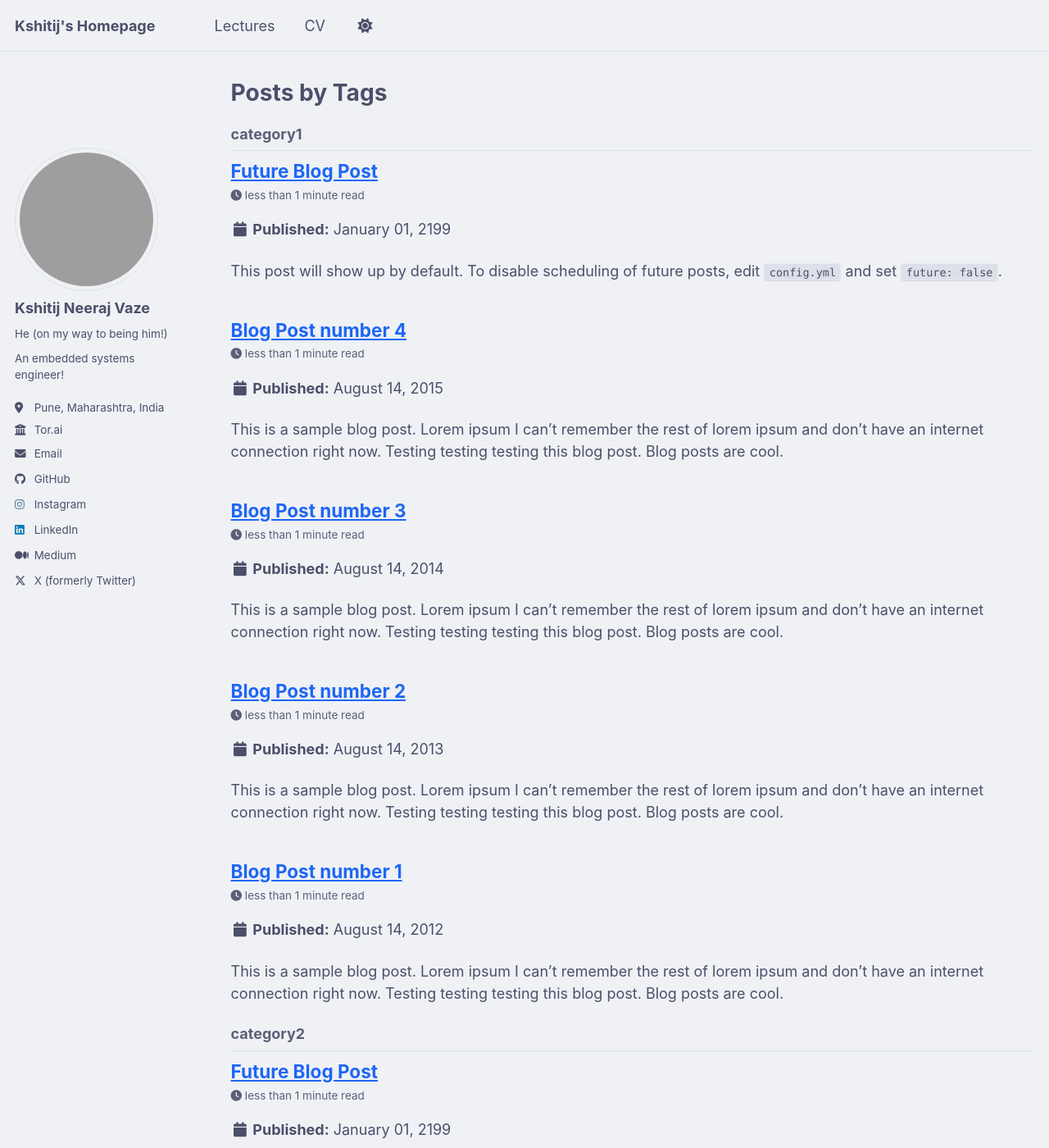
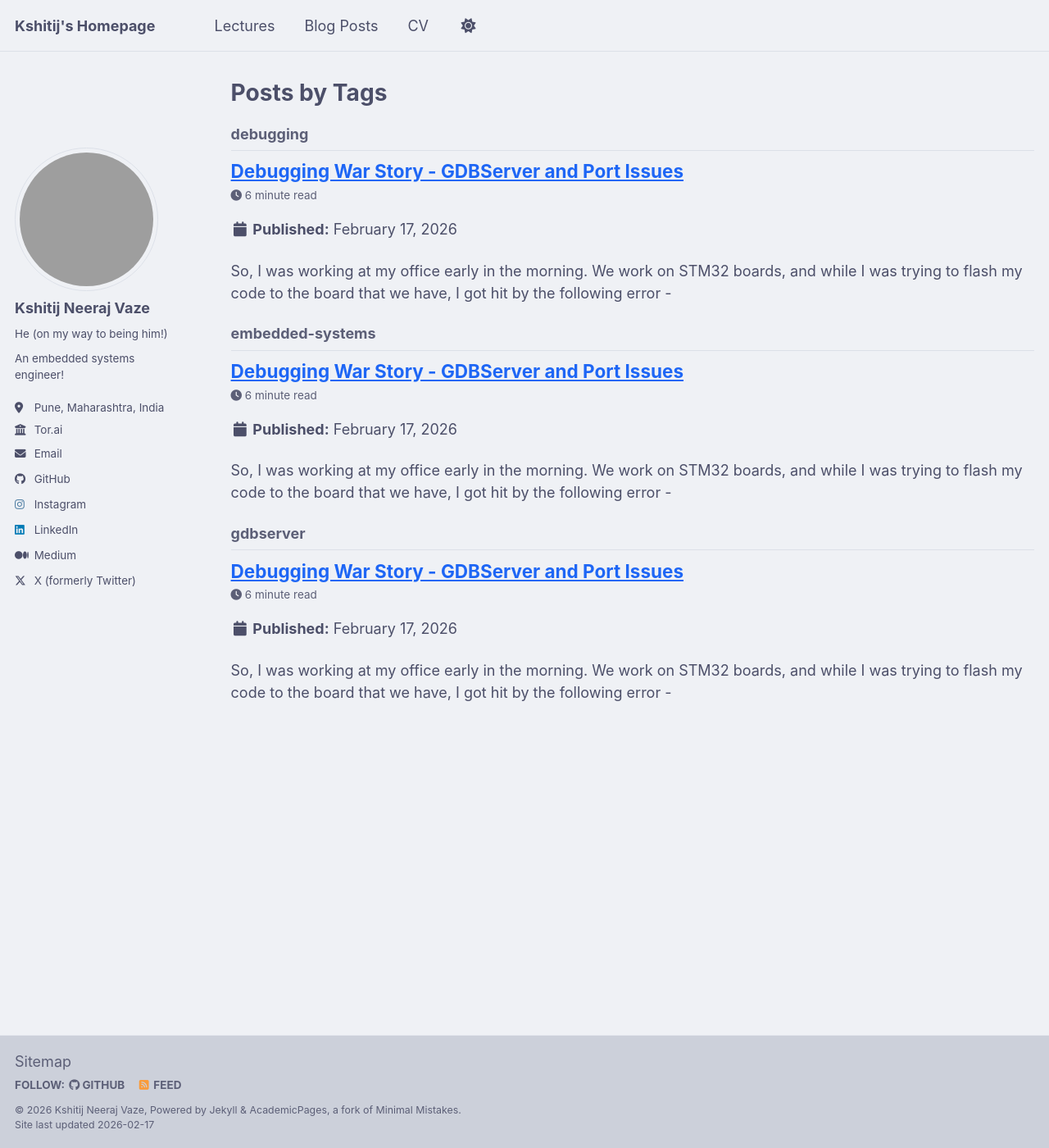
Before and after one commit to dubistweltmeister05/dubistweltmeister05.github.io, a Jekyll site: the page built from _pages/tag-archive.html, in a window 1280 px wide and 1400 px high. Shown: the whole window at 82% size. Built offline with Jekyll 4.4.1, drawn with Linux system fonts in a browser that asks for light colours; a script bundle is joined from its source files by our own code; library files that are not in the unit come from our copies; some of the changed text lies outside the part shown.

Commit message:
First blog is Up

````diff
--- a/_data/navigation.yml
+++ b/_data/navigation.yml
@@ -20,8 +20,8 @@ main:
   # - title: "Portfolio"
   #   url: /portfolio/
 
-  # - title: "Blog Posts"
-  #   url: /year-archive/
+  - title: "Blog Posts"
+    url: /year-archive/
 
   - title: "CV"
     url: /cv/
--- a/_posts/2012-08-14-blog-post-1.md
+++ /dev/null
@@ -1,20 +0,0 @@
----
-title: 'Blog Post number 1'
-date: 2012-08-14
-permalink: /posts/2012/08/blog-post-1/
-tags:
-  - cool posts
-  - category1
-  - category2
----
-
-This is a sample blog post. Lorem ipsum I can't remember the rest of lorem ipsum and don't have an internet connection right now. Testing testing testing this blog post. Blog posts are cool.
-
-Headings are cool
-======
-
-You can have many headings
-======
-
-Aren't headings cool?
-------
--- a/_posts/2013-08-14-blog-post-2.md
+++ /dev/null
@@ -1,20 +0,0 @@
----
-title: 'Blog Post number 2'
-date: 2013-08-14
-permalink: /posts/2013/08/blog-post-2/
-tags:
-  - cool posts
-  - category1
-  - category2
----
-
-This is a sample blog post. Lorem ipsum I can't remember the rest of lorem ipsum and don't have an internet connection right now. Testing testing testing this blog post. Blog posts are cool.
-
-Headings are cool
-======
-
-You can have many headings
-======
-
-Aren't headings cool?
-------
--- a/_posts/2014-08-14-blog-post-3.md
+++ /dev/null
@@ -1,20 +0,0 @@
----
-title: 'Blog Post number 3'
-date: 2014-08-14
-permalink: /posts/2014/08/blog-post-3/
-tags:
-  - cool posts
-  - category1
-  - category2
----
-
-This is a sample blog post. Lorem ipsum I can't remember the rest of lorem ipsum and don't have an internet connection right now. Testing testing testing this blog post. Blog posts are cool.
-
-Headings are cool
-======
-
-You can have many headings
-======
-
-Aren't headings cool?
-------
--- a/_posts/2026-02-08-example-blog-post.md
+++ /dev/null
@@ -1,42 +0,0 @@
----
-title: 'Example Blog Post'
-date: 2026-02-08
-permalink: /posts/2026/02/example-blog-post/
-tags:
-  - embedded-systems
-  - firmware
-  - tutorial
----
-
-This is an example blog post. You can write anything here in Markdown!
-
-## How to Write Blog Posts
-
-Blog posts are stored in the `_posts/` directory. The filename format is important:
-`YYYY-MM-DD-title.md`
-
-## Formatting
-
-You can use all standard Markdown:
-
-### Code Blocks
-```c
-// Example STM32 GPIO code
-GPIO_TypeDef *gpioa = GPIOA;
-gpioa->ODR |= (1 << 5);  // Set pin 5 high
-```
-
-### Lists
-- Point 1
-- Point 2
-- Point 3
-
-### Images
-![Alt text](/images/your-image.png)
-
-### Links
-[Link to Google](https://www.google.com)
-
-## Categories and Tags
-
-Use the front matter (the section between `---` at the top) to organize your posts with tags and categories.
--- /dev/null
+++ b/_posts/2026-02-17-debugging-war-story-gdbserver-port-issues.md
@@ -0,0 +1,61 @@
+---
+title: 'Debugging War Story - GDBServer and Port Issues'
+date: 2026-02-17
+permalink: /posts/2026/02/debugging-war-story-gdbserver-port-issues/
+tags:
+  - debugging
+  - gdbserver
+  - embedded-systems
+---
+
+So, I was working at my office early in the morning. We work on STM32 boards, and while I was trying to flash my code to the board that we have, I got hit by the following error -
+
+```
+Failed to bind to port 61235, error code -1: No such file or directory
+Failure starting SWV server on TCP port: 61235
+Failed to bind to port 61234, error code -1: No such file or directory
+Failure starting GDB server: TCP port 61234 not available.
+Shutting down... Exit.
+```
+
+The IDE's error log declared the following -
+```
+Error in final launch sequence:
+
+Failed to start GDB server
+Failed to start GDB server
+Error in initializing ST-LINK device.
+Reason: (0) Unknown. Please check power and cabling to target.
+```
+
+Now, I thought that my MCU was cooked. I am a firmware engineer after all, we have a very bad habit of assuming the fucking worst in all situations where things don't go as planned. But before I lamented my fate any more, I decided to try and give it another go, but this time via the STM32CubeProgrammer.
+
+I hit connect on the debugger, navigated to my elf file, and pressed start programming....and voila! Everything works just fucking fine. My MCU was indeed NOT cooked after all.
+
+Now, this got me thinking -  why the hell did it not flash when I hit the run button on my IDE??
+
+ChatGPT turned out to be useless as usual. It tried telling me that I have an issue with a pending task on my laptop, but little did it know - I booted the thing barely 7 mins ago and this upload was the first thing I tried to do at work!
+
+So, we went the old fashioned way - googling things for real and diving into blogs and stack overflow. One of the fixes was that I could simply change the port at which my GDB server was running at, which seemed plausible. Plus, it looked to be quite simple to do, and I was starting to get anxious. "Well, there's no harm in trying" I said to myself, and 30 seconds later, I opened my DEBUG config on the STM32CUBEIDE, and under the debugger settings, I reconfigured the `GDBserver` to run on the port 41234. I hit apply and close, anddd.........BOOM, it ran like nothing ever happened!
+
+This got me thinking tho, what the hell is a `GDBServer` and why does it need to run on a port? Also, that sounds awfully like a network connection, could it be UDP, TCP, or something of similar nature? I was extremely confused, but interested to read more. And as the internet often does - my curiosity was rewarded with more and more blogs! Like the one you are reading now!
+
+So, here is what I have learnt about `GDBServer` on the UNIX machines (Thank ).
+
+`gdbserver` is a control program for Unix-like systems, which allows you to connect your program with a remote GDB via `target remote`---but without linking in the usual debugging stub.
+
+`gdbserver` is not a complete replacement for the debugging stubs, because it requires essentially the same operating-system facilities that GDB itself does. In fact, a system that can run `gdbserver` to connect to a remote GDB could also run GDB locally! `gdbserver` is sometimes useful nevertheless, because it is a much smaller program than GDB itself. It is also easier to port than all of GDB, so you may be able to get started more quickly on a new system by using `gdbserver`. Finally, if you develop code for real-time systems, you may find that the tradeoffs involved in real-time operation make it more convenient to do as much development work as possible on another system, for example by cross-compiling. You can use `gdbserver` to make a similar choice for debugging.
+
+GDB and `gdbserver` communicate via either a serial line or a TCP connection, using the standard GDB remote serial protocol.
+
+On the target machine, we run the `gdbserver` with the program that we wish to debug. We do this with a specification of the way that we wish to connect to the host machine - that would be the port on which we are connecting to the host machine. The `GDBServer` starts the **process** that we've loaded onto the target machine, and then simply waits for the connection with `GDB`.
+
+On the host, we need to have GDB with an unstripped copy of the same program. This basically means that the C program retains the debug info and the symbol tables - things like, source file paths, number mappings, etc. These things are what helps GDB when we debug. Ever wondered how does gcc help us out with the exact line number of the code that we have fucked up at? That's how. `GDBserver` has a `target remote` command, which specifies the port for connecting to the remote.
+
+Everything described above applies to Unix/Linux systems. In embedded systems like STM32, the MCU cannot run `gdbserver` itself, so this role is implemented by a host-side debug proxy such as `ST-LINK_gdbserver`.
+
+In that case, here is what happens. The thing is a middleman, okay? It interacts with the `GDB` on the host PC, and the actual MCU's firmware. It listens to the `GDB` connections on a TCP port, and speaks the Remote Serial Protocol. It'll convert these commands and signals into signals that are compatible with the SWD or the JTAG interface, which is the hardware that connects with the MCU.
+
+So, the conclusion of the war story of mine - GDB and GDB server is something that runs on the host machine itself. They speak to each other via TCP, and for that, we need to connect via a common port. Most likely, a stale or crashed GDB server process was still holding onto the default port, which led to me not being able to flash code and debug the MCU. My initial assumption of the MCU being fried, was so far from the truth!
+
+Anyway, this is something that I wanted to share and put out in the world. Do let me know if my understanding is flawed or flat-out wrong! Thank you for reading this far.
--- a/_posts/2199-01-01-future-post.md
+++ /dev/null
@@ -1,11 +0,0 @@
----
-title: 'Future Blog Post'
-date: 2199-01-01
-permalink: /posts/2012/08/blog-post-4/
-tags:
-  - cool posts
-  - category1
-  - category2
----
-
-This post will show up by default. To disable scheduling of future posts, edit `config.yml` and set `future: false`.
````
Also changed, not shown: _posts/2015-08-14-blog-post-4.md (deleted, +0 -20 lines).
